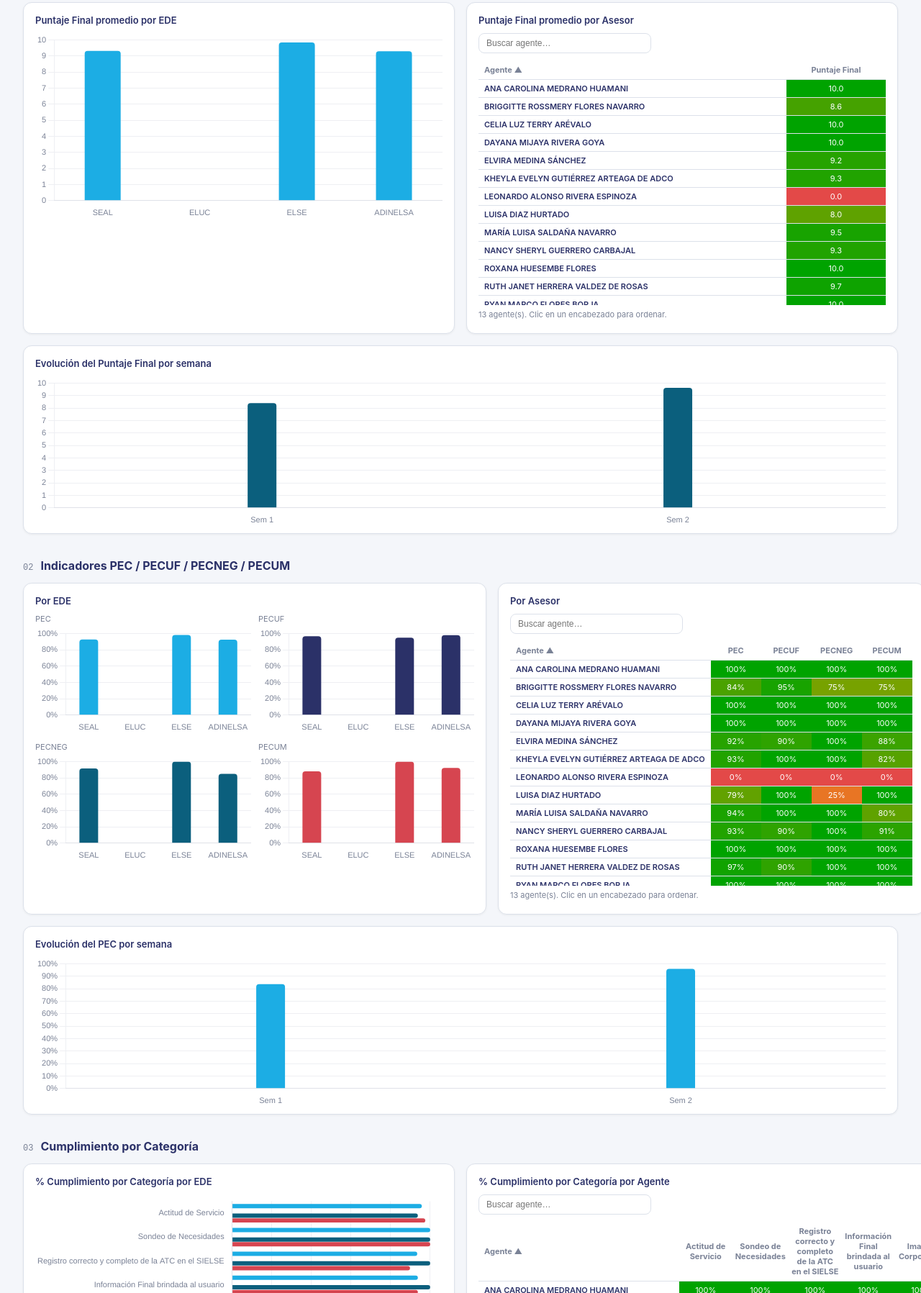
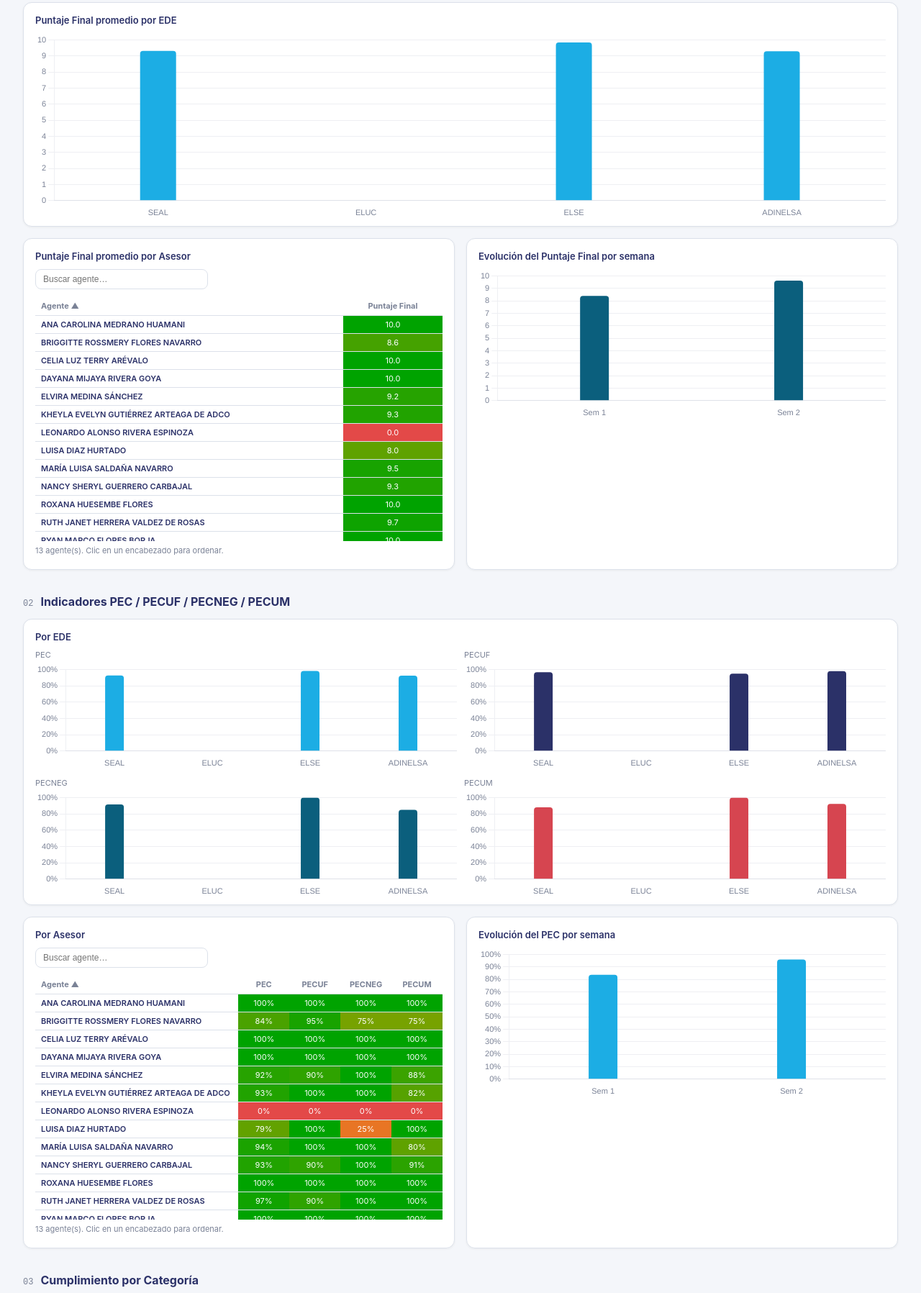
Before and after one commit to svsoncco-dev/FONAFE_CALIDAD, a plain HTML site: page index.html in a window 1280 px wide. Shown: the part 383-2180 px from the top of the page at 72% size. Drawn offline with nearby package versions, Linux system fonts and the light colour scheme.

Commit message:
Add files via upload

```diff
--- a/index.html
+++ b/index.html
@@ -146,20 +146,19 @@
 
 <section>
   <div class="section-title"><span class="idx">01</span><h2>Puntaje Final</h2></div>
-  <div class="grid2">
   <div class="card"><h3>Puntaje Final promedio por EDE</h3><div class="chart-wrap"><canvas id="chPuntajeEde"></canvas></div></div>
+  <div class="grid2" style="margin-top:16px;">
     <div class="card"><h3>Puntaje Final promedio por Asesor</h3>
       <input type="text" id="puntajeAgenteSearch" placeholder="Buscar agente…" style="width:100%; max-width:240px; margin-bottom:10px; padding:6px 10px; border:1px solid var(--panel-border); border-radius:8px; font-size:12px;">
       <div id="tablaPuntajeAgente" style="overflow-x:auto; max-height:340px; overflow-y:auto;"></div>
       <p class="note" id="puntajeAgenteNote"></p>
     </div>
+    <div class="card"><h3>Evolución del Puntaje Final por semana</h3><div class="chart-wrap short"><canvas id="chPuntajeFecha"></canvas></div></div>
   </div>
-  <div class="card" style="margin-top:16px;"><h3>Evolución del Puntaje Final por semana</h3><div class="chart-wrap short"><canvas id="chPuntajeFecha"></canvas></div></div>
 </section>
 
 <section>
   <div class="section-title"><span class="idx">02</span><h2>Indicadores PEC / PECUF / PECNEG / PECUM</h2></div>
-  <div class="grid2">
   <div class="card">
     <h3>Por EDE</h3>
     <div class="grid2" style="gap:10px;">
@@ -169,13 +168,14 @@
       <div><p class="note" style="margin:0 0 4px;">PECUM</p><div class="chart-wrap" style="height:150px;"><canvas id="chEdePECUM"></canvas></div></div>
     </div>
   </div>
+  <div class="grid2" style="margin-top:16px;">
     <div class="card"><h3>Por Asesor</h3>
       <input type="text" id="indicAgenteSearch" placeholder="Buscar agente…" style="width:100%; max-width:240px; margin-bottom:10px; padding:6px 10px; border:1px solid var(--panel-border); border-radius:8px; font-size:12px;">
       <div id="tablaIndicAgente" style="overflow-x:auto; max-height:340px; overflow-y:auto;"></div>
       <p class="note" id="indicAgenteNote"></p>
     </div>
+    <div class="card"><h3>Evolución del PEC por semana</h3><div class="chart-wrap short"><canvas id="chFecha"></canvas></div></div>
   </div>
-  <div class="card" style="margin-top:16px;"><h3>Evolución del PEC por semana</h3><div class="chart-wrap short"><canvas id="chFecha"></canvas></div></div>
 </section>
 
 <section>
@@ -195,19 +195,6 @@
 <section>
   <div class="section-title"><span class="idx">04</span><h2>Indicadores complementarios</h2></div>
   <div class="card"><h3>Faltas Graves por EDE</h3><div class="chart-wrap"><canvas id="chFaltas"></canvas></div></div>
-  <div class="card" style="margin-top:16px;">
-    <h3>Ranking de Asesores por Puntaje</h3>
-    <div class="grid2">
-      <div>
-        <p class="rank-title">Mejor puntaje</p>
-        <ul class="rank-list top" id="rankTop"></ul>
-      </div>
-      <div>
-        <p class="rank-title">Menor puntaje</p>
-        <ul class="rank-list bottom" id="rankBottom"></ul>
-      </div>
-    </div>
-  </div>
 </section>
 
 <footer id="footerNote">Panel de muestra. Carga tu consolidado arriba para ver los datos reales de las 7 EDEs de la campaña.</footer>
@@ -515,18 +502,6 @@ function renderAll(DATA){
     data:{ labels: DATA.edes, datasets:[{ data: DATA.edes.map(e=>DATA.faltasPorEde[e]), backgroundColor:COLORS.rose, borderRadius:4, maxBarThickness:50 }]},
     options:{ responsive:true, maintainAspectRatio:false, plugins:{legend:{display:false}}, scales:{ y:{beginAtZero:true, ticks:{stepSize:1}, grid:{color:COLORS.grid}}, x:catAxis() } }
   }));
-
-  const asesoresOrdenados = DATA.asesores
-    .map((a,i)=>({ nombre:a, puntaje:DATA.puntajePorAsesor[i] }))
-    .filter(r=>!isNaN(r.puntaje))
-    .sort((a,b)=> b.puntaje - a.puntaje);
-  const top10 = asesoresOrdenados.slice(0,10);
-  const bottom10 = asesoresOrdenados.slice(-10).reverse().filter(r=>!top10.includes(r));
-  function rankLi(r,i){
-    return `<li><span class="pos">${i+1}</span><span class="name">${r.nombre}</span><span class="val mono">${r.puntaje.toFixed(1)}</span></li>`;
-  }
-  document.getElementById('rankTop').innerHTML = top10.map(rankLi).join("");
-  document.getElementById('rankBottom').innerHTML = bottom10.map((r,i)=>rankLi(r,i)).join("");
 
   charts.push(new Chart(document.getElementById('chPuntajeEde'), {
     type:'bar',
```
Lines whose indentation alone changed are shown as unchanged.
